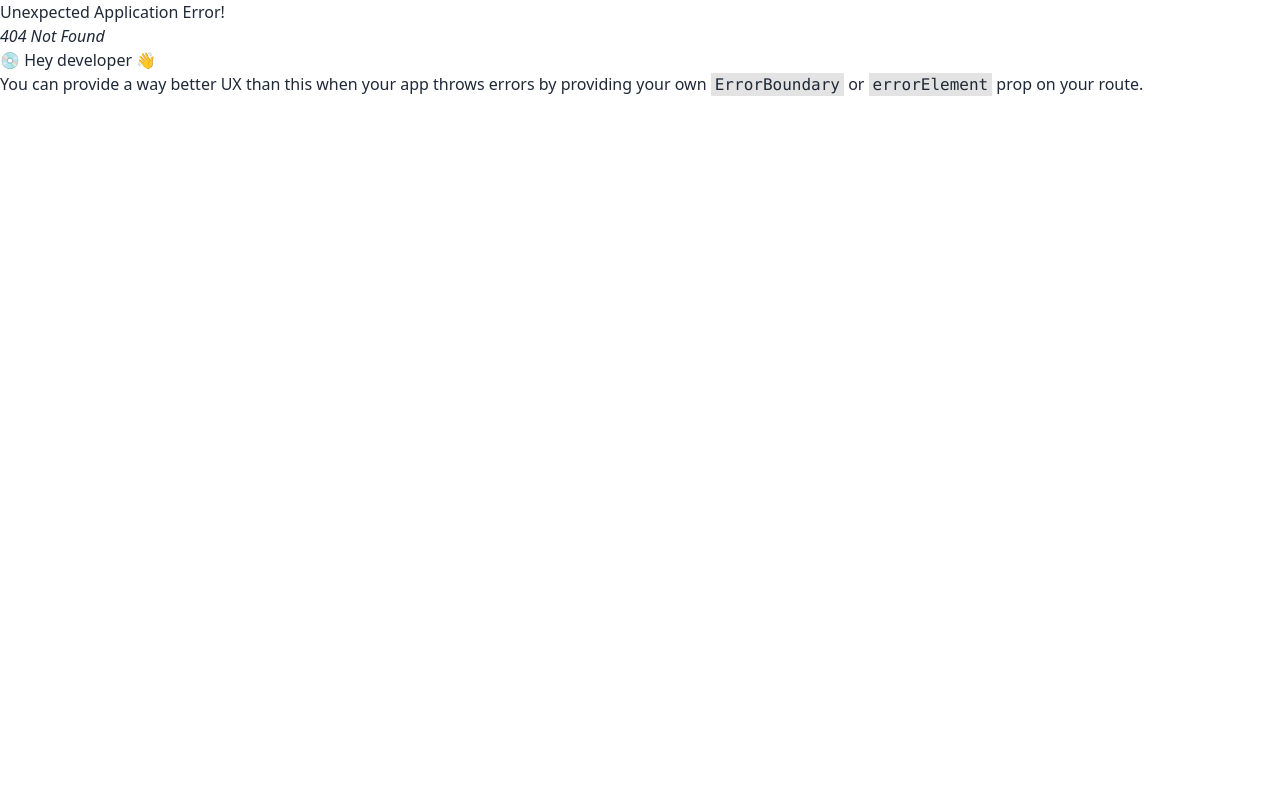
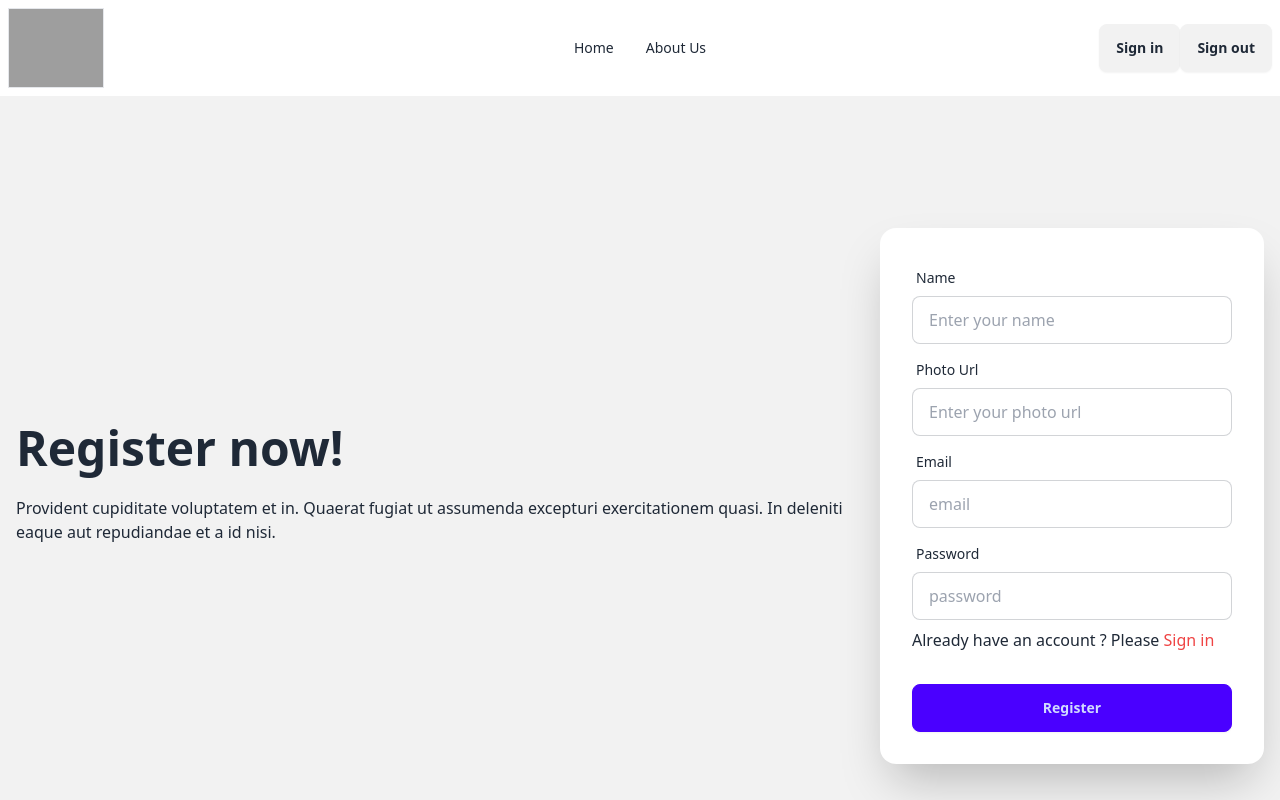
Before and after one commit to pronoy656/Job-task-PH, a React (Vite) app: page /register in a window 1280 px wide. Before the commit this address had no page. Shown: the top 800 px of the page. Built offline with nearby package versions, Linux system fonts and the light colour scheme; grey boxes are pictures that could not be loaded.

Commit message:
login and register form add

```diff
--- /dev/null
+++ b/src/Component/LogIn/LogIn.jsx
@@ -0,0 +1,66 @@
+import React from "react";
+import { Link } from "react-router-dom";
+
+const LogIn = () => {
+  const handleLogIn = (e) => {
+    e.preventDefault();
+    const email = e.target.email.value;
+    const password = e.target.password.value;
+    const allInputField = { email, password };
+    console.log(allInputField);
+  };
+
+  return (
+    <div className="hero bg-base-200 min-h-screen">
+      <div className="hero-content flex-col lg:flex-row">
+        <div className="text-center lg:text-left">
+          <h1 className="text-5xl font-bold">Login now!</h1>
+          <p className="py-6">
+            Provident cupiditate voluptatem et in. Quaerat fugiat ut assumenda
+            excepturi exercitationem quasi. In deleniti eaque aut repudiandae et
+            a id nisi.
+          </p>
+        </div>
+        <div className="card bg-base-100 w-full max-w-sm shrink-0 shadow-2xl">
+          <form onSubmit={handleLogIn} className="card-body">
+            <div className="form-control">
+              <label className="label">
+                <span className="label-text">Email</span>
+              </label>
+              <input
+                type="email"
+                name="email"
+                placeholder="email"
+                className="input input-bordered"
+                required
+              />
+            </div>
+            <div className="form-control">
+              <label className="label">
+                <span className="label-text">Password</span>
+              </label>
+              <input
+                type="password"
+                name="password"
+                placeholder="password"
+                className="input input-bordered"
+                required
+              />
+            </div>
+            <h1>
+              Don't have an account ? Please{" "}
+              <Link to={"/register"}>
+                <span className="text-red-500">Sign up</span>
+              </Link>
+            </h1>
+            <div className="form-control mt-6">
+              <button className="btn btn-primary">Login</button>
+            </div>
+          </form>
+        </div>
+      </div>
+    </div>
+  );
+};
+
+export default LogIn;
--- a/src/Component/Navbar/Navbar.jsx
+++ b/src/Component/Navbar/Navbar.jsx
@@ -2,6 +2,20 @@
 import { NavLink } from "react-router-dom";
 
 const Navbar = () => {
+  const navLink = (
+    <>
+      <li>
+        <NavLink to={"/"}>
+          <a>Home</a>
+        </NavLink>
+      </li>
+      <li>
+        <NavLink to={"/aboutUs"}>
+          <a>About Us</a>
+        </NavLink>
+      </li>
+    </>
+  );
   return (
     <div className="navbar bg-base-100">
       <div className="navbar-start">
@@ -26,9 +40,7 @@
             tabIndex={0}
             className="menu menu-sm dropdown-content bg-base-100 rounded-box z-[1] mt-3 w-52 p-2 shadow"
           >
-            <li>
-              <a>Home</a>
-            </li>
+            {navLink}
           </ul>
         </div>
         <img
@@ -38,19 +50,12 @@
         />
       </div>
       <div className="navbar-center hidden lg:flex">
-        <ul className="menu menu-horizontal px-1">
-          <li>
-            <a>Home</a>
-          </li>
-          <li>
-            <a>About us</a>
-          </li>
-          <NavLink to={""}>
-            <a>About us</a>
-          </NavLink>
-        </ul>
+        <ul className="menu menu-horizontal px-1">{navLink}</ul>
       </div>
       <div className="navbar-end">
+        <NavLink to={"/logIn"}>
+          <a className="btn">Sign in</a>
+        </NavLink>
         <a className="btn">Sign out</a>
       </div>
     </div>
--- /dev/null
+++ b/src/Component/Register/Register.jsx
@@ -0,0 +1,92 @@
+import React from "react";
+import { Link } from "react-router-dom";
+
+const Register = () => {
+  const handleRegister = (e) => {
+    e.preventDefault();
+    const name = e.target.name.value;
+    const PhotoUrl = e.target.photo.value;
+    const email = e.target.email.value;
+    const password = e.target.password.value;
+    const allInputField = { name, PhotoUrl, email, password };
+    console.log(allInputField);
+  };
+
+  return (
+    <div className="hero bg-base-200 min-h-screen">
+      <div className="hero-content flex-col lg:flex-row">
+        <div className="text-center lg:text-left">
+          <h1 className="text-5xl font-bold">Register now!</h1>
+          <p className="py-6">
+            Provident cupiditate voluptatem et in. Quaerat fugiat ut assumenda
+            excepturi exercitationem quasi. In deleniti eaque aut repudiandae et
+            a id nisi.
+          </p>
+        </div>
+        <div className="card bg-base-100 w-full max-w-sm shrink-0 shadow-2xl">
+          <form onSubmit={handleRegister} className="card-body">
+            <div className="form-control">
+              <label className="label">
+                <span className="label-text">Name</span>
+              </label>
+              <input
+                type="text"
+                name="name"
+                placeholder="Enter your name"
+                className="input input-bordered"
+                required
+              />
+            </div>
+            <div className="form-control">
+              <label className="label">
+                <span className="label-text">Photo Url</span>
+              </label>
+              <input
+                type="text"
+                name="photo"
+                placeholder="Enter your photo url"
+                className="input input-bordered"
+                required
+              />
+            </div>
+            <div className="form-control">
+              <label className="label">
+                <span className="label-text">Email</span>
+              </label>
+              <input
+                type="email"
+                name="email"
+                placeholder="email"
+                className="input input-bordered"
+                required
+              />
+            </div>
+            <div className="form-control">
+              <label className="label">
+                <span className="label-text">Password</span>
+              </label>
+              <input
+                type="password"
+                name="password"
+                placeholder="password"
+                className="input input-bordered"
+                required
+              />
+            </div>
+            <h1>
+              Already have an account ? Please{" "}
+              <Link to={"/logIn"}>
+                <span className="text-red-500">Sign in</span>
+              </Link>
+            </h1>
+            <div className="form-control mt-6">
+              <button className="btn btn-primary">Register</button>
+            </div>
+          </form>
+        </div>
+      </div>
+    </div>
+  );
+};
+
+export default Register;
--- a/src/Component/Roo/Root.jsx
+++ b/src/Component/Roo/Root.jsx
@@ -1,11 +1,13 @@
 import React from "react";
 import Navbar from "../Navbar/Navbar";
 import Footer from "../Footer/Footer";
+import { Outlet } from "react-router-dom";
 
 const Root = () => {
   return (
     <div>
       <Navbar></Navbar>
+      <Outlet></Outlet>
       <Footer></Footer>
     </div>
   );
```
Also changed, not shown: src/main.jsx (+10 -0 lines).
